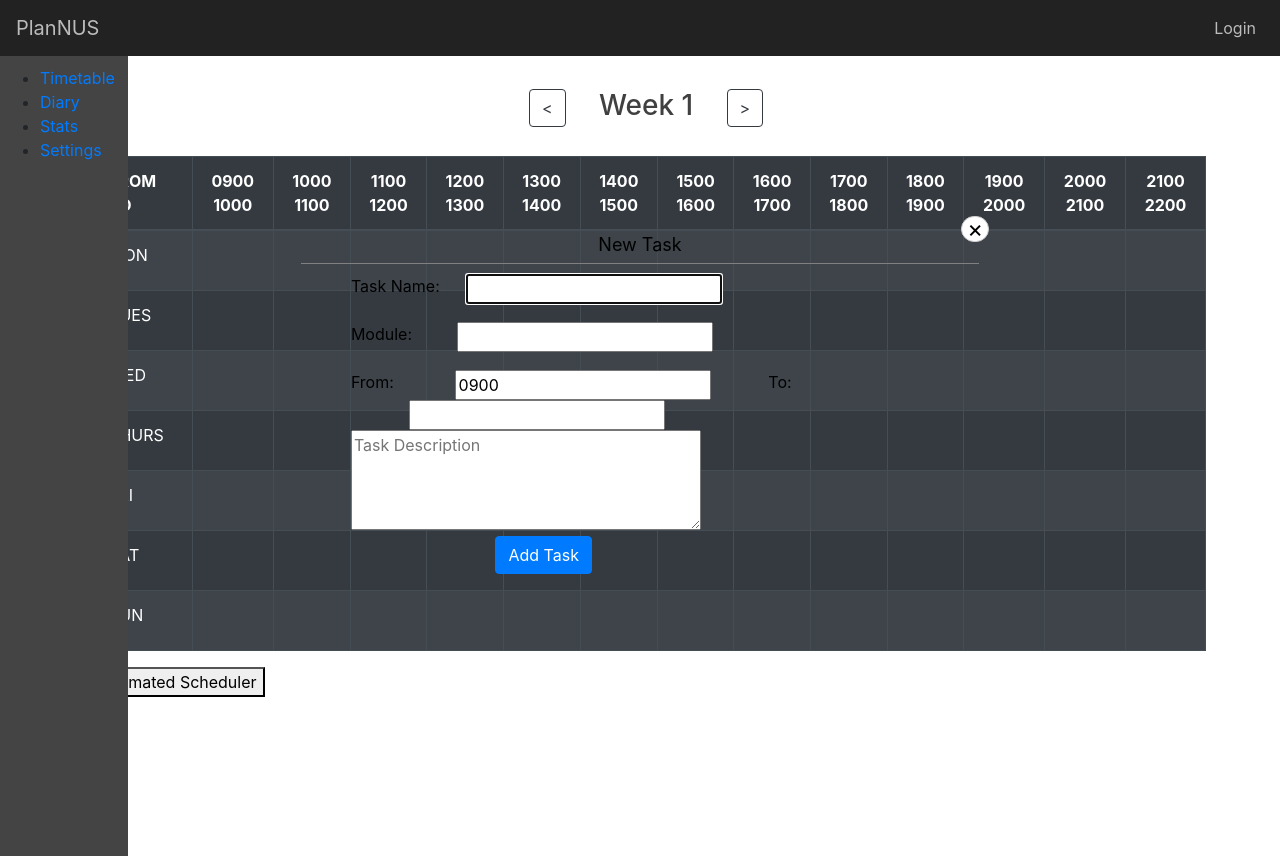
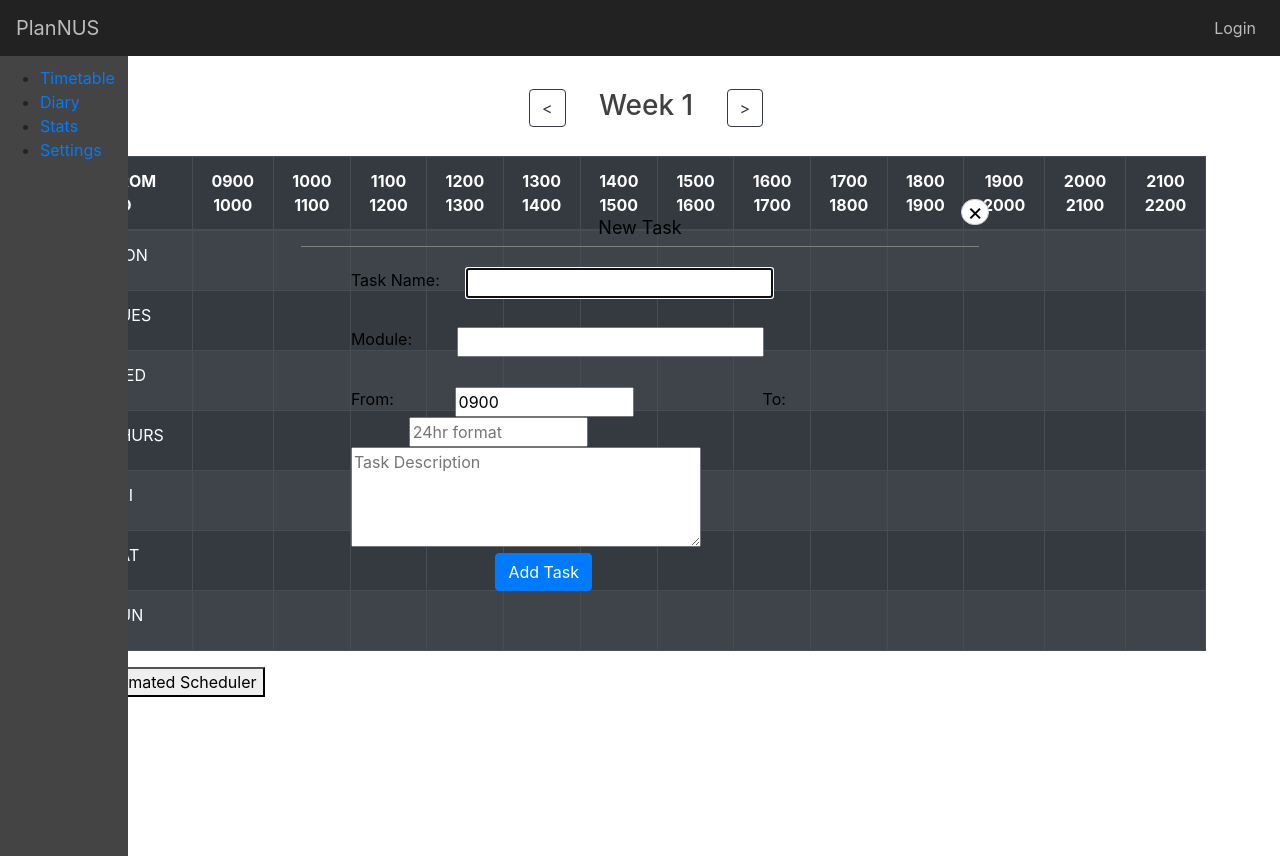
Before and after one commit to zenlyj/planNUS_V2, a React (Create React App) app in the folder plannus/: page / in a window 1280 px wide. Both pictures are taken after a click on the button 232 px from the left and 257 px from the top of the page. Built offline with nearby package versions, Linux system fonts and the light colour scheme.

Commit message:
Move automated schedule to Home,fix taskform style

```diff
--- a/plannus/src/Home.js
+++ b/plannus/src/Home.js
@@ -1,6 +1,10 @@
 import React, { Component } from "react";
 import Timetable from './components/Timetable'
 import Button from 'react-bootstrap/Button'
+import moduleslist from './api/moduleslist.json'
+import AutoComplete from './components/AutoComplete'
+import nusmodsAPI from './api/nusmodsAPI'
+import AutomatedScheduler from './components/AutomatedScheduler'
 
 class Home extends Component {
     constructor(props) {
@@ -48,6 +52,7 @@ class Home extends Component {
                     <Button variant="outline-dark" style={{float:'left', marginLeft:"5%"}} onClick={()=>this.navWeek(1)}> {'>'} </Button>
                 </div>
                 <Timetable id={this.state.weekNum} tasksAdded={tasksAdded} updateHome={this.updateHome}/>
+                <AutomatedScheduler />
             </React.Fragment>
         )
     }
--- a/plannus/src/components/TaskInput.js
+++ b/plannus/src/components/TaskInput.js
@@ -86,7 +86,7 @@ class TaskInput extends Component {
         }
 
         const modalStyle = {
-            font: '12px'
+            font: '12px',
         }
 
         const headerStyle = {
@@ -101,7 +101,7 @@ class TaskInput extends Component {
         const contentStyle = {
             color: 'black',
             width: '100%',
-            padding: '10px 50px'
+            padding: '3% 50px'
         }
 
         const closeStyle = {
@@ -142,12 +142,13 @@ class TaskInput extends Component {
                         </a>
                         <div style={headerStyle}> {this.props.taskInfo.taskPresent ? this.props.taskInfo.taskName : "New Task"} </div>
                         <form style={contentStyle}>
-                           <div>
+                           <div style={{paddingBottom:'2%'}}>
                                <div style={{float: 'left'}}> Task Name: </div>
                                <div style={{float:'left', paddingLeft:'4.5%'}}>
                                     <input
                                         type='text'
                                         name='taskName'
+                                        style={{width:'120%'}}
                                         value={this.state.taskName}
                                         onChange={this.handleChange}
                                     >
@@ -158,12 +159,13 @@ class TaskInput extends Component {
                             <br />
                             <br />
 
-                            <div>
+                            <div style={{paddingBottom:'2%'}}>
                                 <div style={{float: 'left'}}> Module: </div>
                                 <div style={{float:'left', paddingLeft:'7.7%'}}>
                                     <input
                                         type='text'
                                         name="module"
+                                        style={{width:'120%'}}
                                         value={this.state.module}
                                         onChange={this.handleChange}
                                     >
@@ -174,22 +176,25 @@ class TaskInput extends Component {
                             <br />
                             <br />
 
-                            <div>
+                            <div style={{paddingBottom:'2%'}}>
                                 <div style={{float: 'left'}}> From: </div>
                                 <div style={{float:'left', paddingLeft:'10.5%'}}>
                                     <input
                                         type='text'
                                         name="timeFrom"
+                                        style={{width:'70%'}}
                                         value={this.state.timeFrom}
                                 >
                                     </input>
                                 </div>
 
-                                <div style={{float: 'left', paddingLeft:"10%"}}> To: </div>
+                                <div style={{float: 'left', paddingLeft:"9%"}}> To: </div>
                                 <div style={{float:'left', paddingLeft:'10%'}}>
                                     <input
                                         type='text'
                                         name="timeTo"
+                                        style={{width:'70%'}}
+                                        placeholder="24hr format"
                                         value={this.state.timeTo}
                                         onChange={this.handleChange}
                                     >
--- a/plannus/src/components/Timetable.js
+++ b/plannus/src/components/Timetable.js
@@ -1,10 +1,6 @@
 import React, { Component } from 'react'
 import Table from 'react-bootstrap/Table'
 import Task from './Task'
-import moduleslist from '../api/moduleslist.json'
-import AutoComplete from './AutoComplete'
-import nusmodsAPI from '../api/nusmodsAPI'
-import AutomatedScheduler from './AutomatedScheduler'
 
 class Timetable extends Component {
 
@@ -140,13 +136,10 @@ class Timetable extends Component {
             marginLeft: '1%',
         }
         return (
-            <div>
             <Table striped bordered hover variant="dark" style={tableStyle}>
                 {this.genTableHead()}
                 {this.genTableBody()}
             </Table>
-            <AutomatedScheduler />
-            </div>
         )
     }
 }
```
